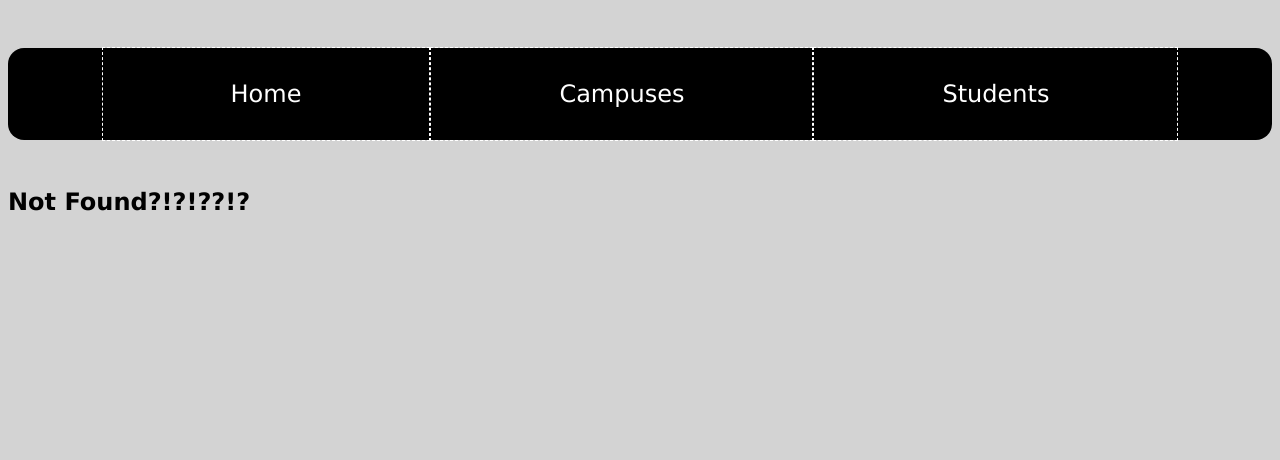
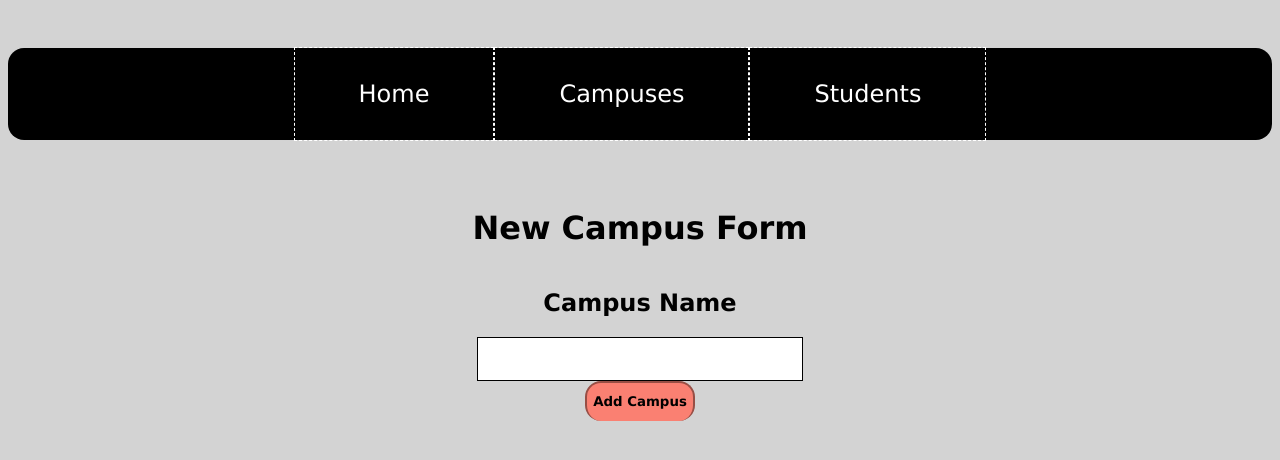
Before and after one commit to jonguzman5/CampusEnroller, a React app in the folder app/: page /Campuses/NewCampusForm in a window 1280 px wide. Before the commit this address had no page. Built offline with nearby package versions, Linux system fonts and the light colour scheme.

Commit message:
add new campus form component and redirect

```diff
--- a/app/src/components/Campuses/Campuses.js
+++ b/app/src/components/Campuses/Campuses.js
@@ -1,4 +1,5 @@
 import React, { Component } from 'react'
+import { NavLink } from 'react-router-dom'
 import '../../css/Campuses.css'
 import CampusCard from './CampusCard'
 
@@ -6,12 +7,17 @@ class Campuses extends Component {
   constructor(props){
     super(props)
   }
+
+  addCampus = () => {
+    console.log('clicked');
+  }
+
   render(){
     return (
       <div className="campuses-container">
         <div className="campuses-header">
           <h3>All Campuses</h3>
-          <button>Add Campus</button>
+          <NavLink to="/Campuses/NewCampusForm"><button>Add Campus</button></NavLink>
         </div>
         <div className="campuscard-container">
           <CampusCard/>
--- /dev/null
+++ b/app/src/components/Campuses/NewCampusForm.js
@@ -0,0 +1,30 @@
+import React, { Component } from 'react'
+import '../../css/Campuses.css'
+
+class NewCampusForm extends Component {
+  constructor(props){
+    super(props)
+  }
+
+  handleSubmit = () => {
+    console.log('Adding new school to database...');
+  }
+
+  handleChange = (e) => {
+    console.log(e.target.value);
+    //this.setState({school: e.target.value});
+  }
+
+  render(){
+    return (
+      <form className="new-campus-form" onSubmit={this.handleSubmit}>
+        <h1>New Campus Form</h1>
+        <h2>Campus Name</h2>
+        <input type='text' onChange={this.handleChange}/>
+        <input type='submit' value="Add Campus"/> {/*ADD REDIRECT TO /CAMPUSES*/}
+      </form>
+    );
+  }
+}
+
+export default NewCampusForm;
--- a/app/src/components/Router.js
+++ b/app/src/components/Router.js
@@ -3,6 +3,7 @@ import {Link, BrowserRouter, Route, Switch} from "react-router-dom";
 import '../css/nav.css';
 import App from "./App";
 import Campuses from './Campuses/Campuses'
+import NewCampusForm from './Campuses/NewCampusForm'
 import Campus from "./Campus/Campus";
 import Student from "./Student/Student";
 import NotFound from "./NotFound";
@@ -10,15 +11,15 @@ import NotFound from "./NotFound";
 const Router = () => (
     <BrowserRouter>
         <nav>
-            <a><Link to="/">Home</Link></a>
-            <a><Link to="/Campuses">Campuses</Link></a>
-            <a><Link to="/">Students</Link></a>
+            <Link to="/">Home</Link>
+            <Link to="/Campuses">Campuses</Link>
+            <Link to="/">Students</Link>
         </nav>
         <Switch>
             <Route exact path="/" component={App}/>
             <Route exact path="/Campus" component={Campus}/>
             <Route exact path="/Campuses" component={Campuses}/>
-
+            <Route exact path="/Campuses/NewCampusForm" component={NewCampusForm}/>
             <Route exact path="/Student" component={Student}/>
             <Route exact component={NotFound}/>
         </Switch>
--- a/app/src/css/Campuses.css
+++ b/app/src/css/Campuses.css
@@ -15,7 +15,7 @@
   flex: 1 5 75vw;
 }
 
-button {
+.campuses-header a button {
   background-color: salmon;
   color: white;
   border: 2px solid rgb(151, 78, 69);
@@ -23,7 +23,9 @@ button {
   border-radius: 16px;
   font-weight: bold;
   height: 5vh;
-  flex: 1 0 10vw;
+  width: 25vh;
+  flex: 1 0 25vw;
+  text-decoration: none;
 }
 
 .campuses-container button:hover {
@@ -42,6 +44,8 @@ button {
   flex: 1;
   width: 50vw;
 }
+
+/**********************************************************************/
 
 .campuscard-container .campuscard {
   text-align: center;
@@ -77,8 +81,34 @@ button {
   background-color: rgb(221, 9, 9);
   border: 2px solid rgb(114, 21, 4);
   border-bottom: none;
+  border-radius: 16px;
+  font-weight: bold;
+  height: 5vh;
+  border-bottom: none;
 }
 
 .campuscard-container .campuscard .buttons button:hover {
   background-color: rgb(70, 13, 3);
 }
+/**********************************************************************/
+
+.new-campus-form {
+  display: flex;
+  flex-direction: column;
+  align-items: center;
+}
+.new-campus-form input[type=text] {
+  width: 25vw;
+  height: 5vh;
+  border: 1px solid black;
+}
+
+.new-campus-form input[type=submit] {
+  background-color: salmon;
+  border: 2px solid rgb(151, 78, 69);
+  border-bottom: none;
+  border-radius: 16px;
+  font-weight: bold;
+  height: 5vh;
+  text-decoration: none;
+}
```
